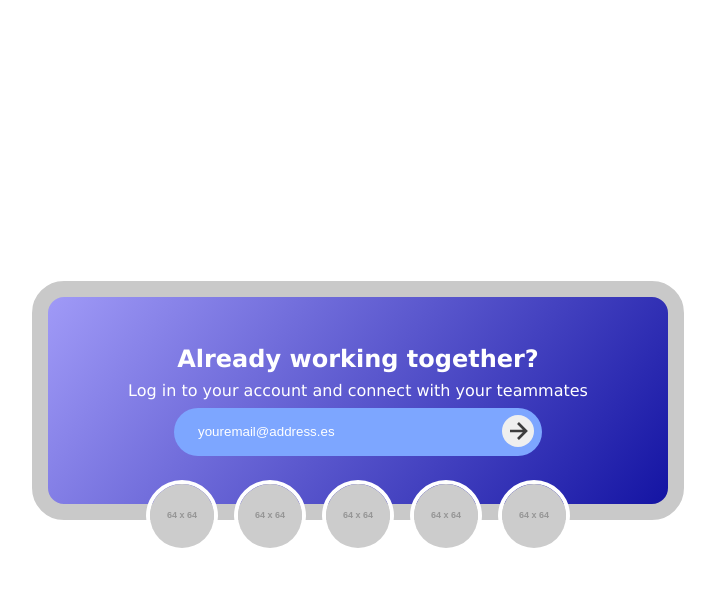
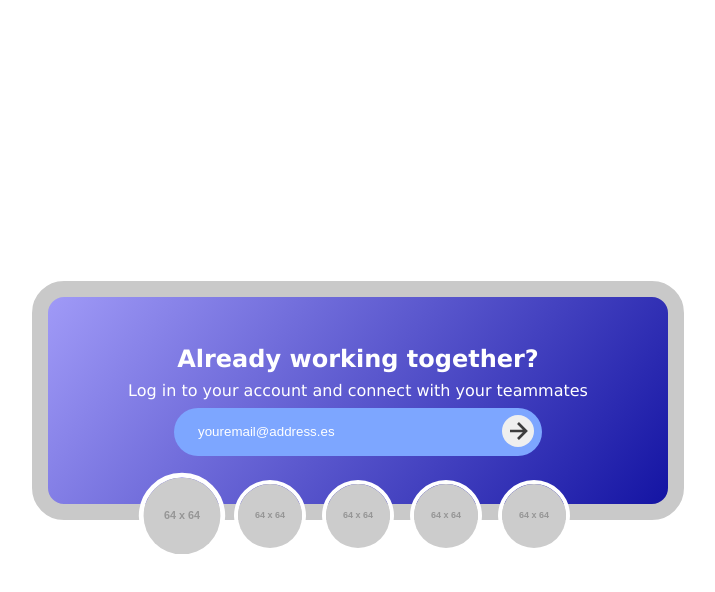
Before and after one commit to SirMarkus73/frontend-challenges, a plain HTML site: page iCodeThis/Social-Login/index.html in a window 1280 px wide. In both pictures the pointer is over the picture 464 px from the left and 515 px from the top of the page. Shown: the whole page, without its empty margins (282-997 px from the left). Drawn offline with Linux system fonts and the light colour scheme; placeholder pictures from the web are drawn by us.

Commit message:
Added simple animation

```diff
--- a/iCodeThis/Social-Login/style.css
+++ b/iCodeThis/Social-Login/style.css
@@ -67,6 +67,11 @@ body {
 .members img {
   border-radius: 100%;
   border: var(--text-color) solid 0.25rem;
+  transition: scale 150ms;
+}
+
+.members img:hover {
+  scale: 1.2;
 }
 
 .email-form {
```
